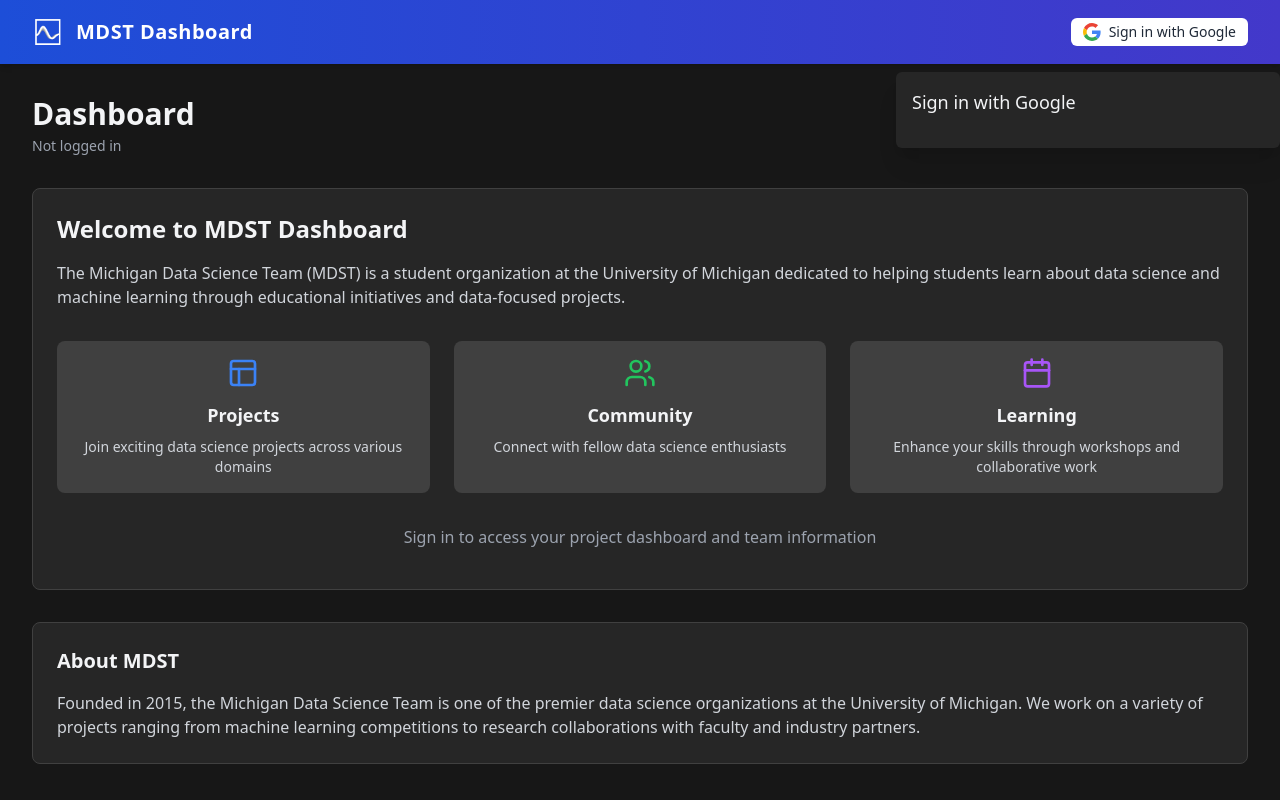
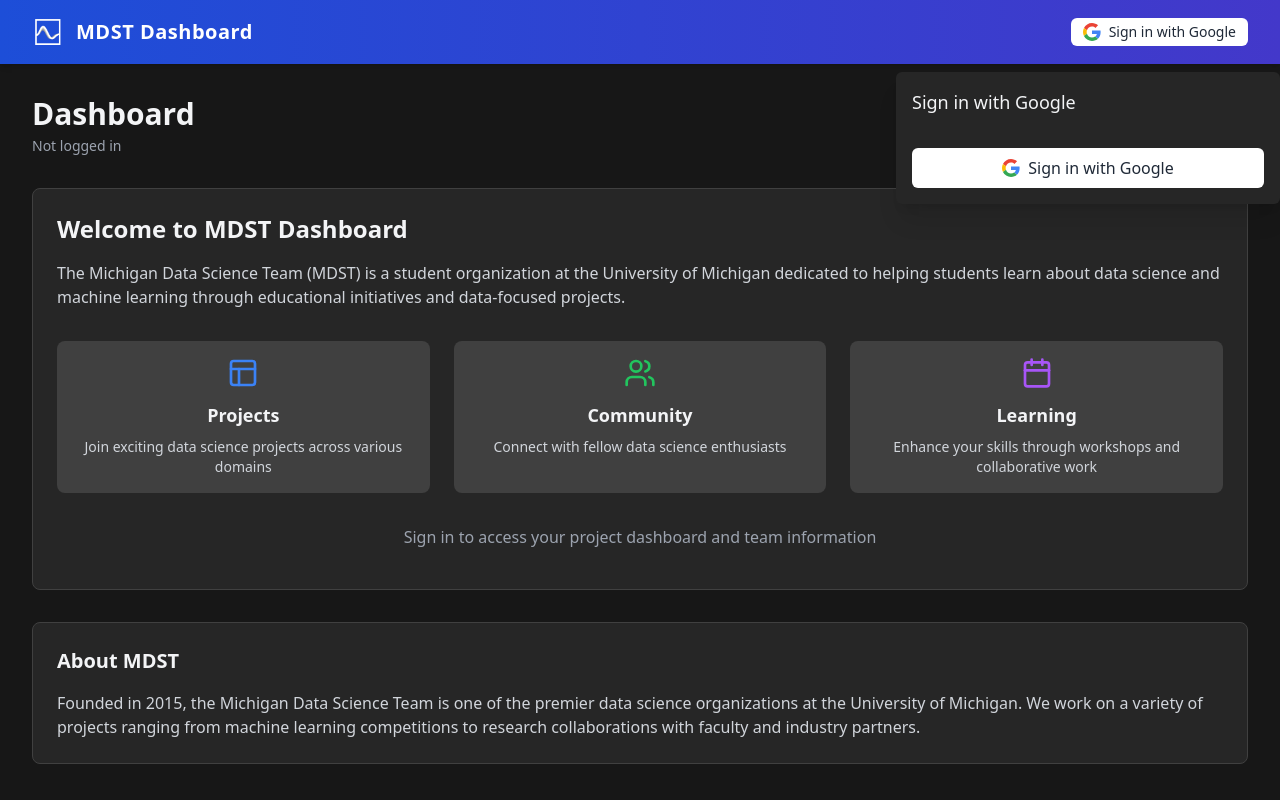
Before and after one commit to MichiganDataScienceTeam/W25-MDSTDashboard, a Next.js app in the folder my-app/: page / in a window 1280 px wide. Both pictures are taken after a click on the button "Sign in with Google". Built offline with nearby package versions, Linux system fonts and the light colour scheme.

Commit message:
fix conditional rendering

```diff
--- a/my-app/components/ui/sign_in.tsx
+++ b/my-app/components/ui/sign_in.tsx
@@ -1,6 +1,6 @@
 'use client'
 
-import { useEffect, useRef } from 'react'
+import { useEffect, useRef, useState } from 'react'
 import { createClient } from '@/utils/supabase/client'
 import { useRouter } from 'next/navigation'
 
@@ -9,6 +9,7 @@
   const router = useRouter()
   const containerRef = useRef(null)
   const initialized = useRef(false)
+  const [isLoading, setIsLoading] = useState(false)
 
   // Generate nonce to use for Google ID token sign-in
   const generateNonce = async () => {
@@ -20,6 +21,37 @@
     const hashedNonce = hashArray.map((b) => b.toString(16).padStart(2, '0')).join('')
 
     return [nonce, hashedNonce]
+  }
+
+  const handleGoogleSignIn = async () => {
+    try {
+      setIsLoading(true)
+      console.log('Manual Google Sign-In triggered')
+
+      const [nonce, hashedNonce] = await generateNonce()
+
+      // Redirect to Supabase OAuth endpoint for Google
+      const { data, error } = await supabase.auth.signInWithOAuth({
+        provider: 'google',
+        options: {
+          redirectTo: `${window.location.origin}/`,
+          queryParams: {
+            access_type: 'offline',
+            prompt: 'consent',
+          },
+          skipBrowserRedirect: false,
+        }
+      })
+
+      if (error) {
+        console.error('OAuth sign-in error:', error)
+      }
+
+    } catch (error) {
+      console.error('Error in handleGoogleSignIn:', error)
+    } finally {
+      setIsLoading(false)
+    }
   }
 
   useEffect(() => {
@@ -35,11 +67,12 @@
       if (error) {
         console.error('Error getting session', error)
       }
-      // if (data.session) {
-      //   console.log('User already has a session')
-      //   router.push('/')
-      //   return
-      // }
+
+      if (data?.session) {
+        console.log('User already has a session')
+        router.refresh() // Force refresh the route to update the UI
+        return
+      }
 
       const [nonce, hashedNonce] = await generateNonce()
       console.log('Nonce generated')
@@ -60,7 +93,9 @@
               if (error) throw error
               console.log('Successfully logged in with Google One Tap')
 
-              // Redirect to protected page
+              // Refresh the current route to update UI state
+              router.refresh()
+              // Then redirect to home
               router.push('/')
             } catch (error) {
               console.error('Error logging in with Google One Tap', error)
@@ -114,7 +149,25 @@
   return (
     <div className="absolute right-0 top-16 mt-2 w-96 bg-neutral-800 shadow-xl rounded-md p-4 z-50">
       <h3 className="text-lg font-medium mb-4">Sign in with Google</h3>
-      <div ref={containerRef} className="flex justify-center"></div>
+      {/* Google One Tap button rendered here */}
+      <div ref={containerRef} className="flex justify-center mb-4"></div>
+
+      {/* Fallback regular button */}
+      <div className="flex justify-center">
+        <button
+          onClick={handleGoogleSignIn}
+          disabled={isLoading}
+          className="flex items-center justify-center gap-2 px-4 py-2 w-full bg-white text-gray-800 rounded-md hover:bg-gray-100 disabled:opacity-70 disabled:cursor-not-allowed transition-colors"
+        >
+          <svg width="18" height="18" xmlns="http://www.w3.org/2000/svg" viewBox="0 0 48 48">
+            <path fill="#EA4335" d="M24 9.5c3.54 0 6.71 1.22 9.21 3.6l6.85-6.85C35.9 2.38 30.47 0 24 0 14.62 0 6.51 5.38 2.56 13.22l7.98 6.19C12.43 13.72 17.74 9.5 24 9.5z"/>
+            <path fill="#4285F4" d="M46.98 24.55c0-1.57-.15-3.09-.38-4.55H24v9.02h12.94c-.58 2.96-2.26 5.48-4.78 7.18l7.73 6c4.51-4.18 7.09-10.36 7.09-17.65z"/>
+            <path fill="#FBBC05" d="M10.53 28.59c-.48-1.45-.76-2.99-.76-4.59s.27-3.14.76-4.59l-7.98-6.19C.92 16.46 0 20.12 0 24c0 3.88.92 7.54 2.56 10.78l7.97-6.19z"/>
+            <path fill="#34A853" d="M24 48c6.48 0 11.93-2.13 15.89-5.81l-7.73-6c-2.15 1.45-4.92 2.3-8.16 2.3-6.26 0-11.57-4.22-13.47-9.91l-7.98 6.19C6.51 42.62 14.62 48 24 48z"/>
+          </svg>
+          {isLoading ? 'Signing in...' : 'Sign in with Google'}
+        </button>
+      </div>
     </div>
   )
 }
```
